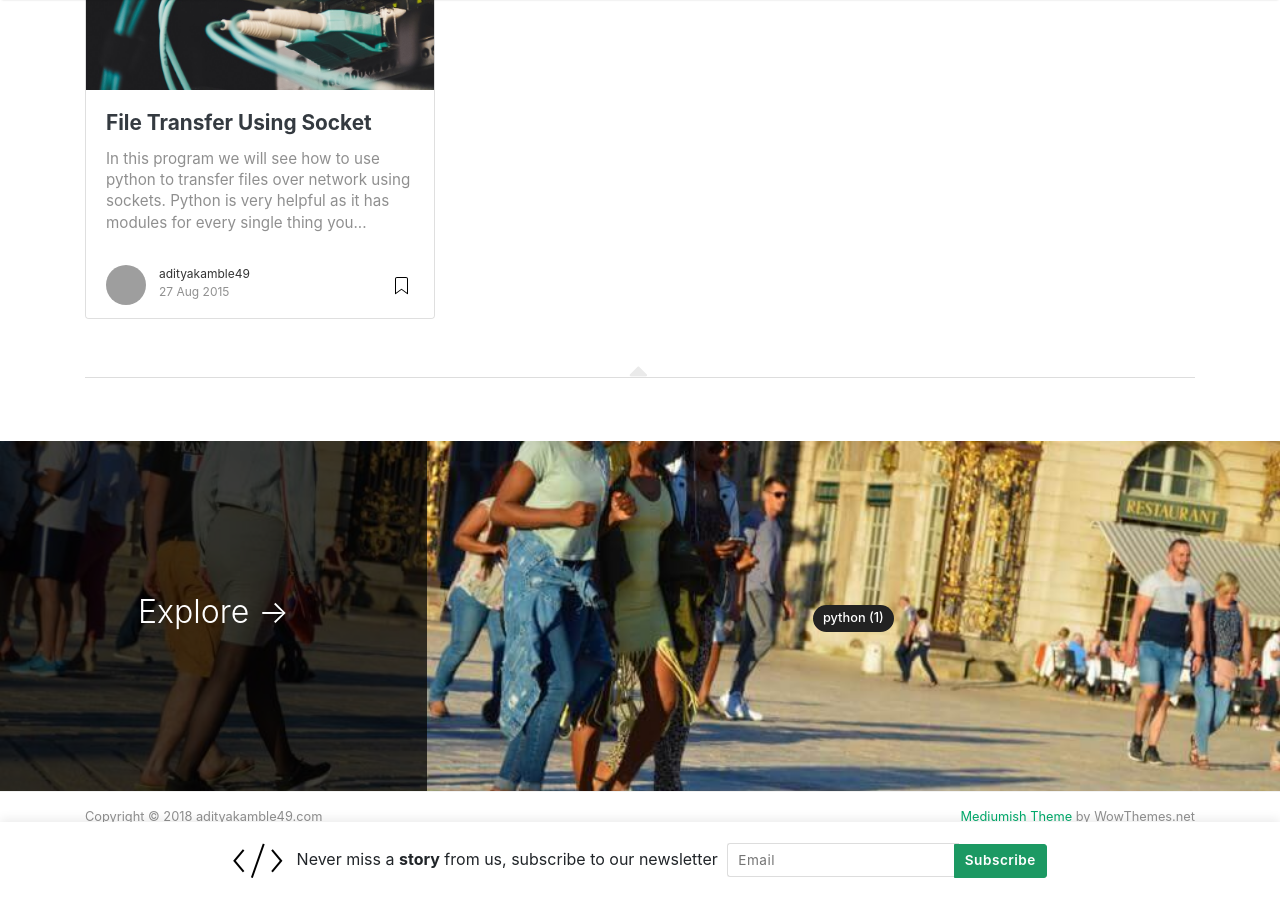
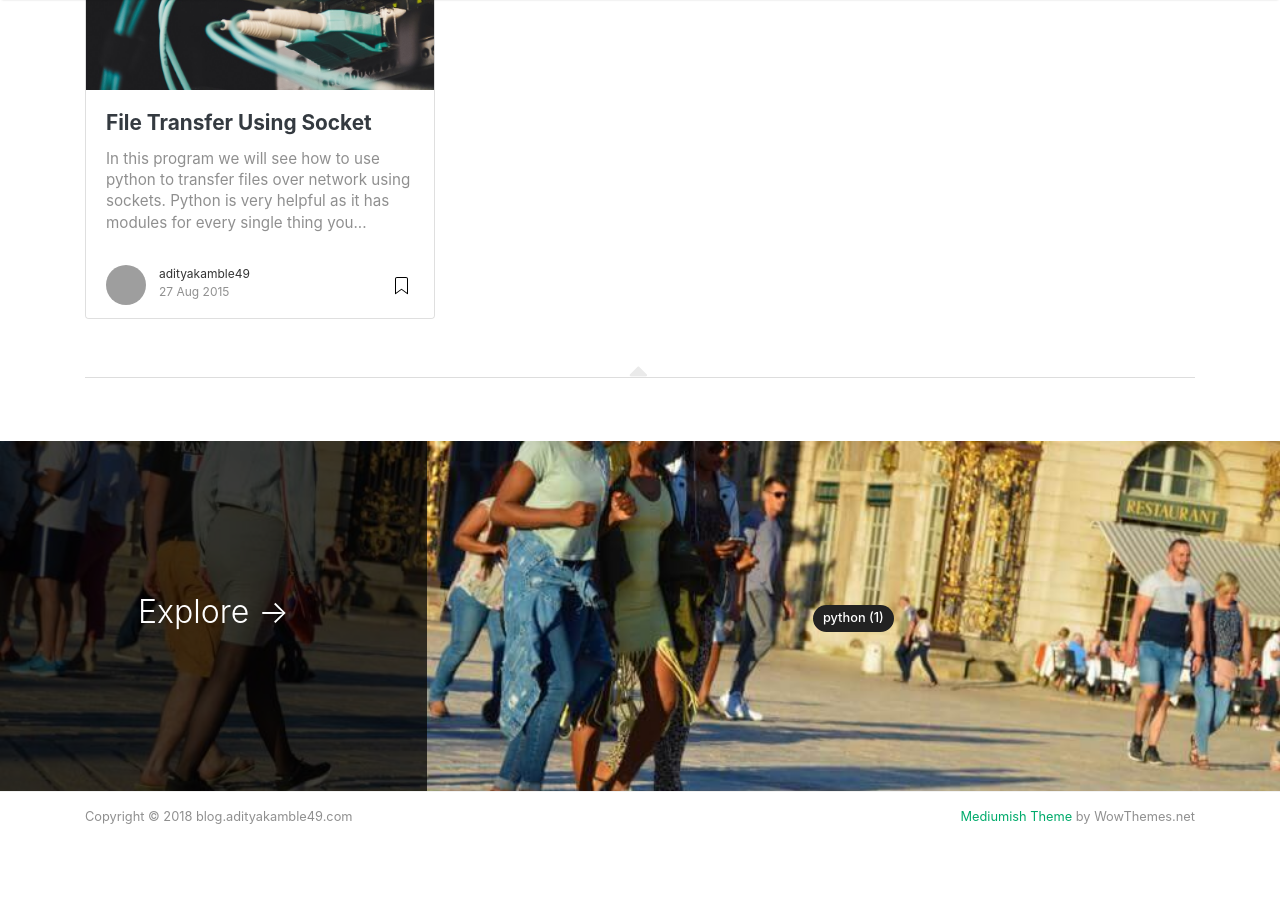
Before and after one commit to adityakamble49/blog.adityakamble49.com, a Jekyll site: the page built from index.html, in a window 1280 px wide and 900 px high, scrolled down 850 px. Built offline with Jekyll 4.4.1, drawn with Linux system fonts in a browser that asks for light colours; nearby versions of some CDN libraries; the list of posts is cut into pages by our own code; comment, search, counter and statistics services are not loaded; some of the changed text lies outside the part shown; grey boxes are pictures that could not be loaded.

Commit message:
Social links updated | Subscribe box removed

```diff
--- a/_config.yml
+++ b/_config.yml
@@ -1,9 +1,9 @@
 # Site
-name: "adityakamble49.com"
-description: "Personal Portfolio, Tech Stack, Projects etc."
+name: "blog.adityakamble49.com"
+description: "My Thought's on Tech."
 favicon: 'favicon.png'
 logo: 'assets/images/logo.png'
-repository: adityakamble49/adityakamble49.com
+repository: adityakamble49/blog.adityakamble49.com
 google_analytics: 'UA-115051319-1'
 disqus: 'adityakamble49'
 blog_heading: Aditya Kamble's Blog
--- a/_layouts/default.html
+++ b/_layouts/default.html
@@ -46,9 +46,9 @@
 
     <!-- Begin Logo -->
     <a class="navbar-brand" href="{{ site.baseurl }}/">
+        Blog
+        <img src="{{ site.baseurl }}/{{ site.logo }}" alt="{{ site.name }}">
         {{ site.name }}
-    <img src="{{ site.baseurl }}/{{ site.logo }}" alt="{{ site.name }}">
-        Blog
     </a>
     <!-- End Logo -->
 
@@ -72,11 +72,11 @@
                 </li>
 
                 <li class="nav-item">
-                <a target="_blank" class="nav-link" href="https://www.facebook.com/wowthemesnet/"><i class="fab fa-facebook-f"></i></a>
+                <a target="_blank" class="nav-link" href="https://www.facebook.com/adityakamble49/"><i class="fab fa-facebook-f"></i></a>
                 </li>
 
                 <li class="nav-item">
-                <a target="_blank"  class="nav-link" href="https://twitter.com/wowthemesnet"><i class="fab fa-twitter"></i></a>
+                <a target="_blank"  class="nav-link" href="https://twitter.com/adityakamble49"><i class="fab fa-twitter"></i></a>
                 </li>
 
             </ul>
@@ -108,20 +108,6 @@
 ================================================== -->
 <div class="main-content">
     {{ content }}
-</div>
-
-<!-- Bottom Alert Bar
-================================================== -->
-<div class="alertbar">
-	<div class="container text-center">
-		<span><img src="{{ site.baseurl }}/{{ site.logo }}" alt="{{site.title}}"> &nbsp; Never miss a <b>story</b> from us, subscribe to our newsletter</span>
-        <form action="{{site.mailchimp-list}}" method="post" name="mc-embedded-subscribe-form" class="wj-contact-form validate" target="_blank" novalidate>
-            <div class="mc-field-group">
-            <input type="email" placeholder="Email" name="EMAIL" class="required email" id="mce-EMAIL" autocomplete="on" required>
-            <input type="submit" value="Subscribe" name="subscribe" class="heart">
-            </div>
-        </form>
-	</div>
 </div>
 
 </div><!-- /.container>
```
